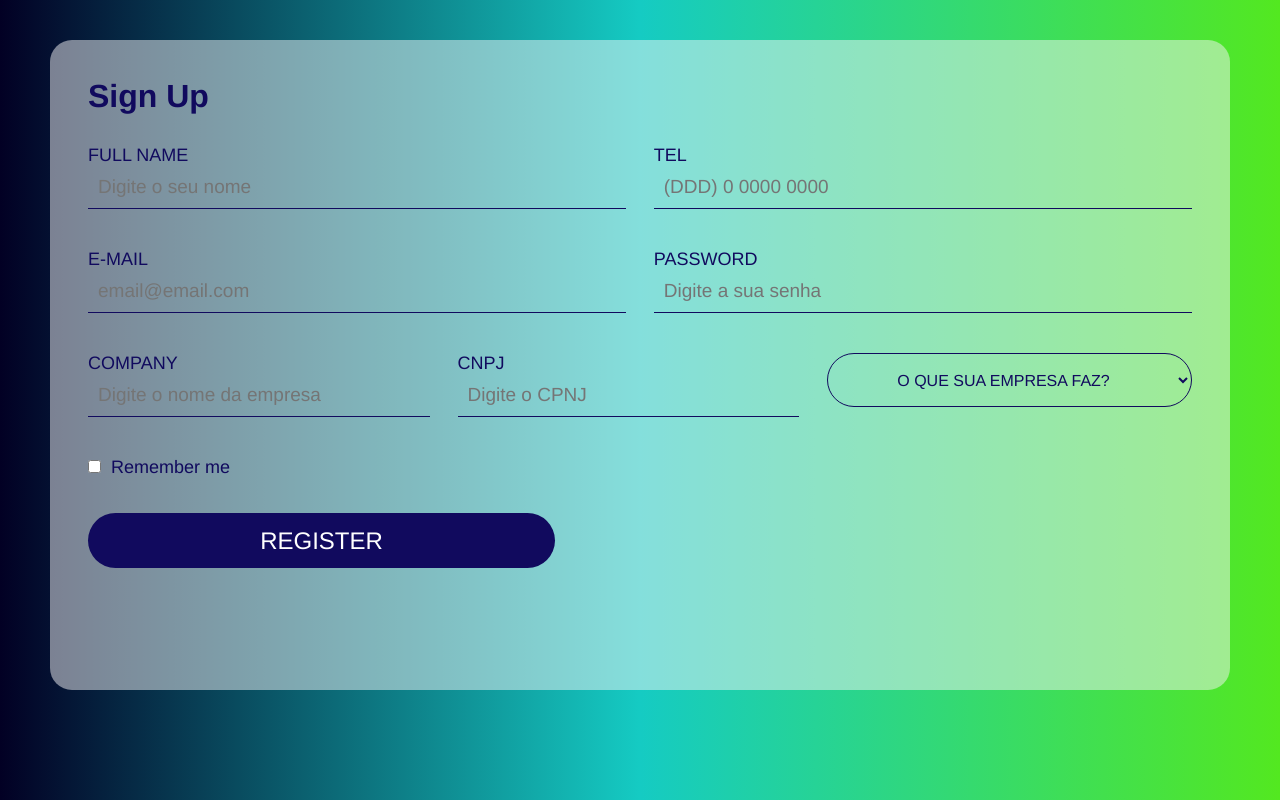
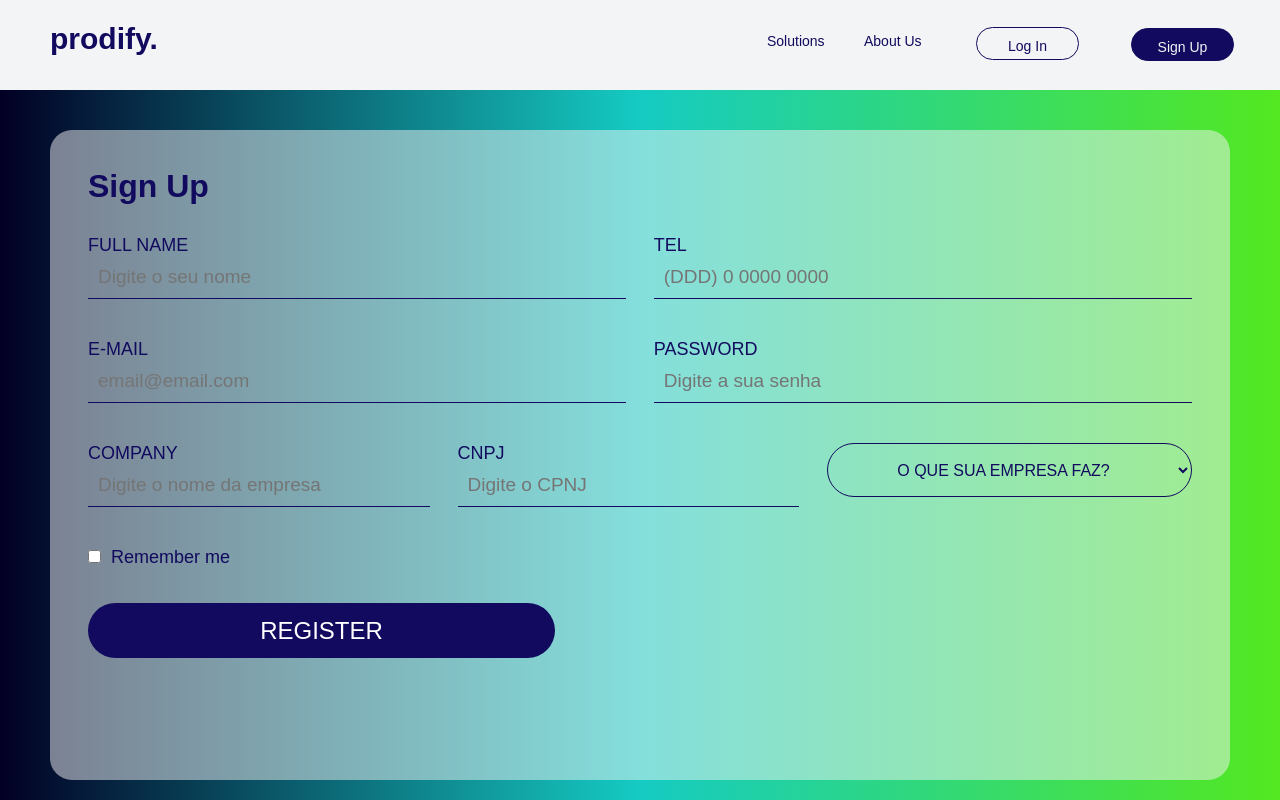
Before and after one commit to haydecarlos/projeto-crm, a plain HTML site: page index.html in a window 1280 px wide. Drawn offline with Linux system fonts and the light colour scheme.

Commit message:
Header adicionado

```diff
--- a/css/style.css
+++ b/css/style.css
@@ -2,10 +2,90 @@
     margin: 0;
     padding: 0;
     box-sizing: border-box;
-    font-family: Helvetica, sans-serif;
+    font-family: Pangea Afrikan Trial, sans-serif;
     color: #110A5E;
     border: none;
 }
+
+.nav-container {
+    margin-bottom: 5vh;
+    background-color: #F3F4F6;
+    width: 100%;
+    height: 90px;
+    display: flex;
+    flex-wrap: wrap;
+    justify-content: space-between;
+    align-items: center;
+    position: relative;
+  }
+
+  .logo {
+    font-size: 30px;
+    position: absolute;
+    font-weight: 700;
+    top: 22px;
+    left: 50px;
+  }
+
+  .solutions {
+    font-size: 14px;
+    position: absolute;
+    top: 33px;
+    left: 767px;
+  }
+
+  .about-us {
+    font-size: 14px;
+    position: absolute;
+    top: 33px;
+    left: 864px;
+  }
+
+  #btn-login {
+    background-color: #F3F4F6;
+    color: #110A5E;
+    width: 103px;
+    height: 33px;
+    border: #110A5E solid 1px;
+    border-radius: 50px;
+    font-size: 14px;
+    position: absolute;
+    top: 27px;
+    left: 976px;
+    cursor: pointer;
+  }
+
+  #btn-login:hover {
+    background-color: #110A5E;
+    color: #F3F4F6;
+
+  }
+
+  #btn-signup {
+    width: 103px;
+    height: 33px;
+    color: #F3F4F6;
+    background-color: #110A5E;
+    border: #110A5E solid 1px;
+    border-radius: 50px;
+    font-size: 14px;
+    position: absolute;
+    bottom: -68px;
+    right: -103px;
+    cursor: pointer;
+  }
+
+  #btn-signup:hover {
+    background-color: #F3F4F6;
+    color: #110A5E;
+  }
+
+  .sign-up {
+    font-size: 14px;
+    position: absolute;
+    top: 33px;
+    left: 1131px;
+  }
 
 input, label {
     display: block;
@@ -17,7 +97,7 @@ input:focus, label:focus {
 }
 
 body {
-    padding-top: 5vh; /* view high -> 5% da tela */
+    /* padding-top: 5vh; view high -> 5% da tela */
     background: rgb(2,0,36);
     background: linear-gradient(90deg, rgba(2,0,36,1) 0%, rgba(21,203,195,1) 50%, rgba(83,232,32,1) 100%);
 }
--- a/index.html
+++ b/index.html
@@ -8,6 +8,27 @@
     <link rel="stylesheet" href="./css/style.css">
 </head>
 <body>
+    <header>
+        <nav>
+          <div class="nav-container">
+            <div class="logo">
+              <p>prodify.</p>
+            </div>
+            <div class="solutions">
+              <p>Solutions</p>
+            </div>
+            <div class="about-us">
+              <p>About Us</p>
+            </div>
+            <div class="login">
+              <input type="submit" name="btn-login" id="btn-login" value="Log In">
+            </div>
+            <div class="sign-up">
+              <input type="submit" name="btn-signup" id="btn-signup" value="Sign Up">
+            </div>
+          </div>
+        </nav>
+    </header>
     <div style="background-color: rgba(243, 244, 246, 0.5)" id="main-container">
         <h1>Sign Up</h1>
         <form id="register-form">
@@ -49,7 +70,7 @@
                 </label>
             </div>
             <div class="full-box">
-                <input type="submit" name="btn-register" id="btn-register" value="REGISTER">
+                <input onclick="enviar()" type="submit" name="btn-register" id="btn-register" value="REGISTER">
             </div>
         </form>
     </div>
--- a/script/script.js
+++ b/script/script.js
@@ -0,0 +1,26 @@
+function enviar() {
+  let name = document.getElementById("name").value
+  let phone = document.getElementById("phone").value
+  let email = document.getElementById("email").value
+  let password = document.getElementById("password").value
+  let company = document.getElementById("company").value
+  let cnpj = document.getElementById("cnpj").value
+
+  if (name != '' && phone != '' && email != '' && password != '' && company != '' && cnpj != '') {
+    alert("Seu dados foram enviados com sucesso!")
+  } else {
+    alert("Insira todos os campos corretamente.")
+  }
+}
+
+// function mostrar() {
+//   let name = document.getElementById("name").value;
+//   let phone = document.getElementById("phone").value;
+//   let email = document.getElementById("email").value;
+//   let password = document.getElementById("password").value;
+//   let company = document.getElementById("company").value;
+//   let cnpj = document.getElementById("cnpj").value;
+//   let funcao = document.getElementById("empresa-faz").value;
+
+//   console.log(`${name}, ${phone}, ${email}, ${password}, ${company}, ${cnpj}, ${funcao}`);
+// }
```
